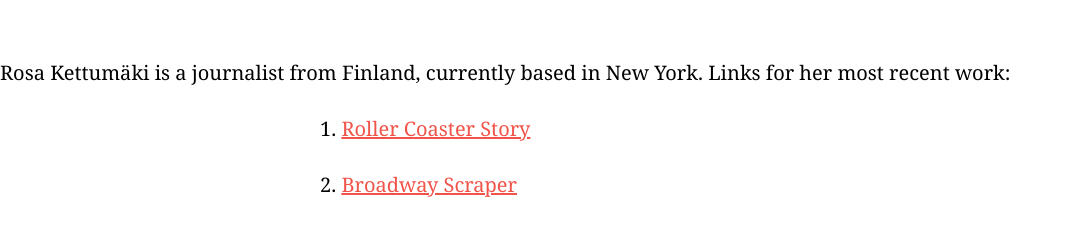
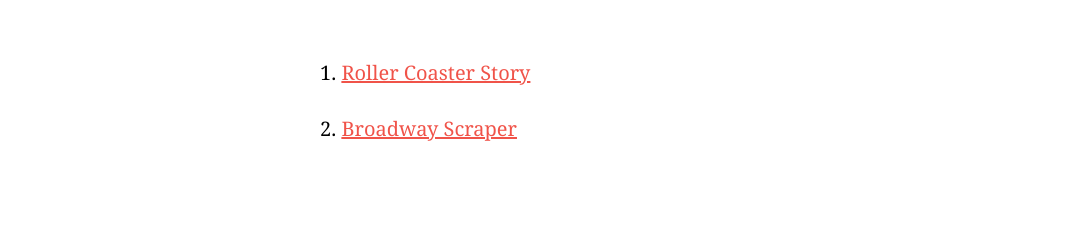
Before and after one commit to rosakettumaki/portfolio-website, a plain HTML site: page index.html in a window 1280 px wide. Shown: the part 386-622 px from the top of the page, without its empty margins (0-1072 px from the left). Drawn offline with Linux system fonts and the light colour scheme.

Commit message:
Update index.html

```diff
--- a/index.html
+++ b/index.html
@@ -133,17 +133,6 @@
         </div>
     </div>
 
-      </div>
-
-
-        <p>
-           Rosa Kettumäki is a journalist from Finland, currently based in New York.
-           Links for her most recent work:
-
-        </p>
-
-      </div>
-
      <div class="content">
         <div class="byline">
             <p> 1. <a href="https://rosakettumaki.github.io/roller_coaster_story/">Roller Coaster Story</a></p>
```
